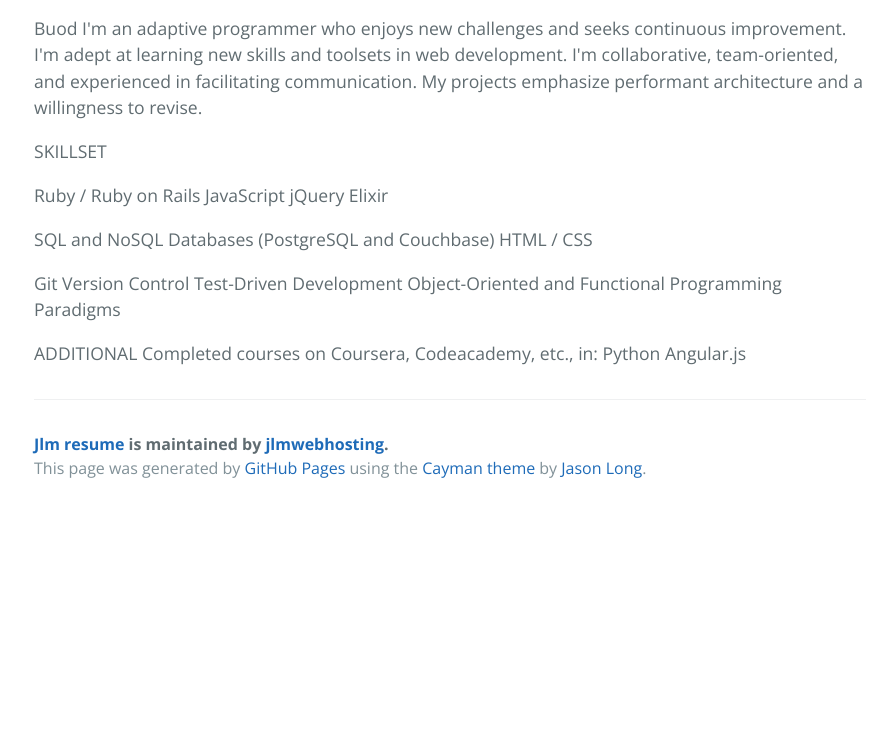
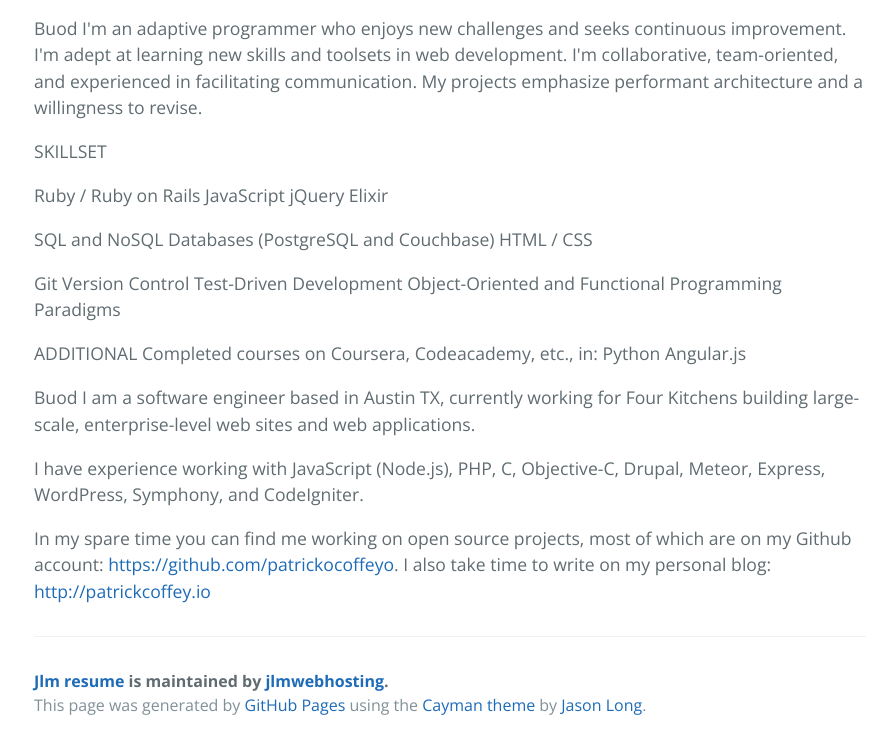
Before and after one commit to jlmwebhosting/jlm_resume, a plain HTML site: page index.html in a window 1280 px wide. Shown: the part 3265-4014 px from the top of the page, without its empty margins (190-1083 px from the left). Before the commit the page ends 3777 px from the top, so only its background shows below. Drawn offline with nearby package versions, Linux system fonts and the light colour scheme.

```diff
--- a/index.html
+++ b/index.html
@@ -194,6 +194,13 @@ Completed courses on Coursera, Codeacademy, etc., in:
 Python
 Angular.js</p>
 
+<p>Buod
+I am a software engineer based in Austin TX, currently working for Four Kitchens building large-scale, enterprise-level web sites and web applications.</p>
+
+<p>I have experience working with JavaScript (Node.js), PHP, C, Objective-C, Drupal, Meteor, Express, WordPress, Symphony, and CodeIgniter.</p>
+
+<p>In my spare time you can find me working on open source projects, most of which are on my Github account: <a href="https://github.com/patrickocoffeyo">https://github.com/patrickocoffeyo</a>. I also take time to write on my personal blog: <a href="http://patrickcoffey.io">http://patrickcoffey.io</a></p>
+
       <footer class="site-footer">
         <span class="site-footer-owner"><a href="https://github.com/jlmwebhosting/jlm_resume">Jlm resume</a> is maintained by <a href="https://github.com/jlmwebhosting">jlmwebhosting</a>.</span>
 
```
Also changed, not shown: params.json (+1 -1 lines).
